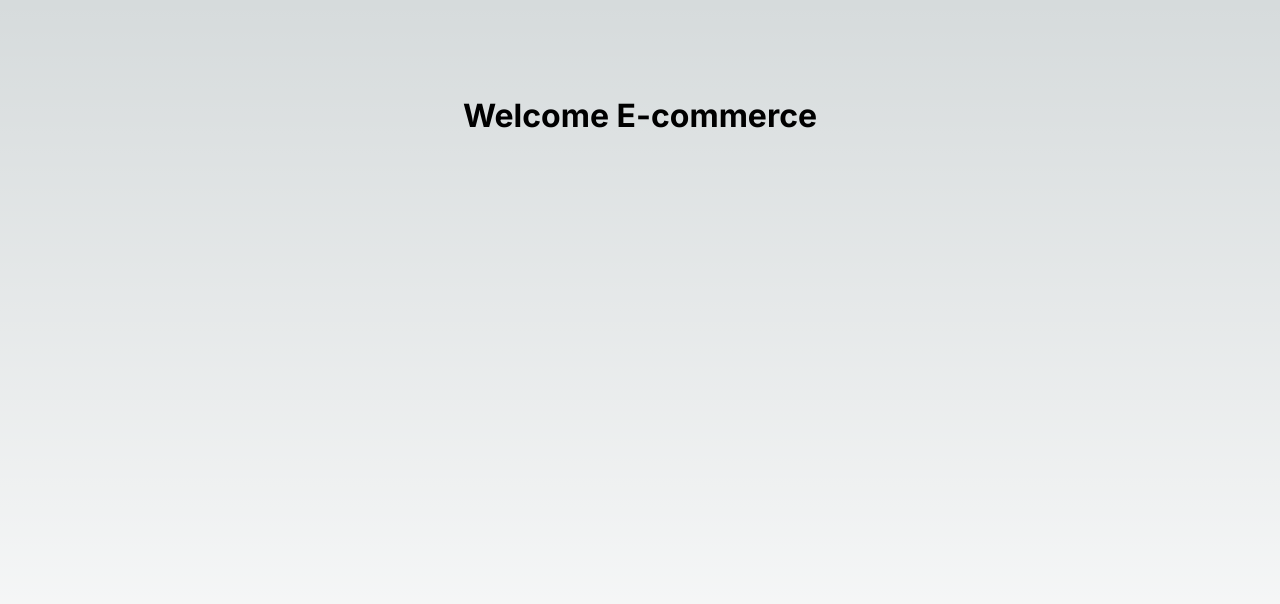
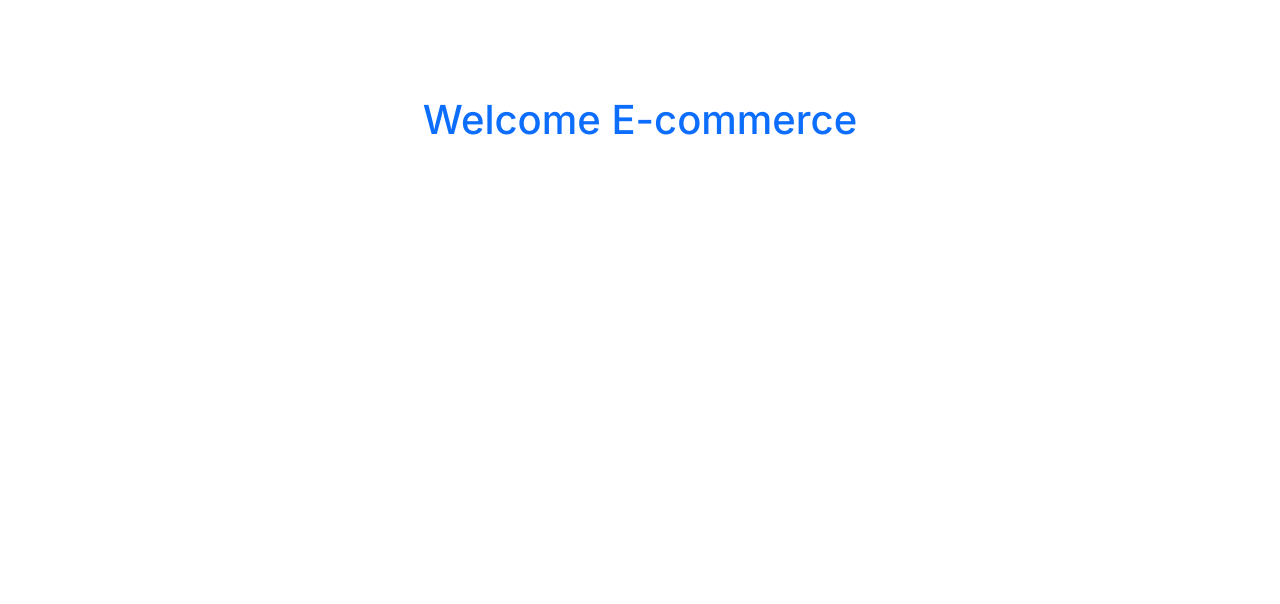
Before and after one commit to SujonHasan/Ecommerce, a Next.js app: page / in a window 1280 px wide. Shown: the top 604 px of the page. Built offline with nearby package versions, Linux system fonts and the light colour scheme.

Commit message:
bootstrap, Redux toolkit setup

```diff
--- /dev/null
+++ b/src/Redux/Provider.tsx
@@ -0,0 +1,15 @@
+'use client'
+
+import React from 'react'
+import { Provider } from 'react-redux'
+import { store } from './store'
+
+function Providers({children}:any) {
+  return (
+    <Provider store={store}>
+        {children}
+    </Provider>
+  )
+}
+
+export default Providers
--- /dev/null
+++ b/src/Redux/features/cartSlice.ts
@@ -0,0 +1,14 @@
+'use client'
+
+import { createSlice } from "@reduxjs/toolkit"
+
+const cartSlice = createSlice({
+
+    name: "Cart",
+    initialState: [],
+    reducers:{
+
+    }
+})
+
+export default cartSlice.reducer;
--- /dev/null
+++ b/src/Redux/store.ts
@@ -0,0 +1,13 @@
+'use client';
+
+import { configureStore } from "@reduxjs/toolkit";
+import cartReducer from "./features/cartSlice";
+
+export const store = configureStore({
+    reducer: {
+        cart: cartReducer
+    }
+})
+
+export type Rootstate = ReturnType<typeof store.getState>
+export type AppDispatch = typeof store.dispatch;
--- a/src/app/layout.tsx
+++ b/src/app/layout.tsx
@@ -1,6 +1,8 @@
 import type { Metadata } from 'next'
 import { Inter } from 'next/font/google'
 import './globals.css'
+import 'bootstrap/dist/css/bootstrap.css'
+import Providers from '@/Redux/Provider'
 
 const inter = Inter({ subsets: ['latin'] })
 
@@ -16,7 +18,11 @@ export default function RootLayout({
 }) {
   return (
     <html lang="en">
-      <body className={inter.className}>{children}</body>
+      <body className={inter.className}>
+        <Providers>
+          {children}
+        </Providers>
+      </body>
     </html>
   )
 }
--- a/src/app/page.tsx
+++ b/src/app/page.tsx
@@ -3,7 +3,7 @@ import styles from './page.module.css'
 export default function Home() {
   return (
     <main className={styles.main}>
-      <h1>Welcome E-commerce</h1>
+      <h1 className='text-primary' >Welcome E-commerce</h1>
     </main>
   )
 }
```
Also changed, not shown: package.json (+6 -3 lines), 1 other file (tests, documents, lock files or other folders).
